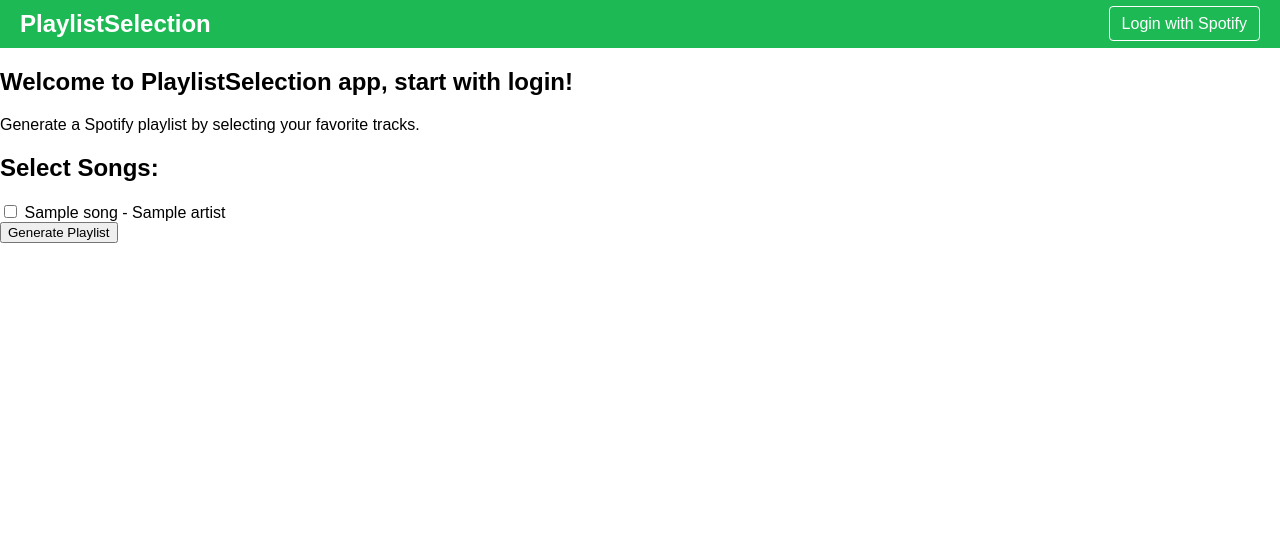
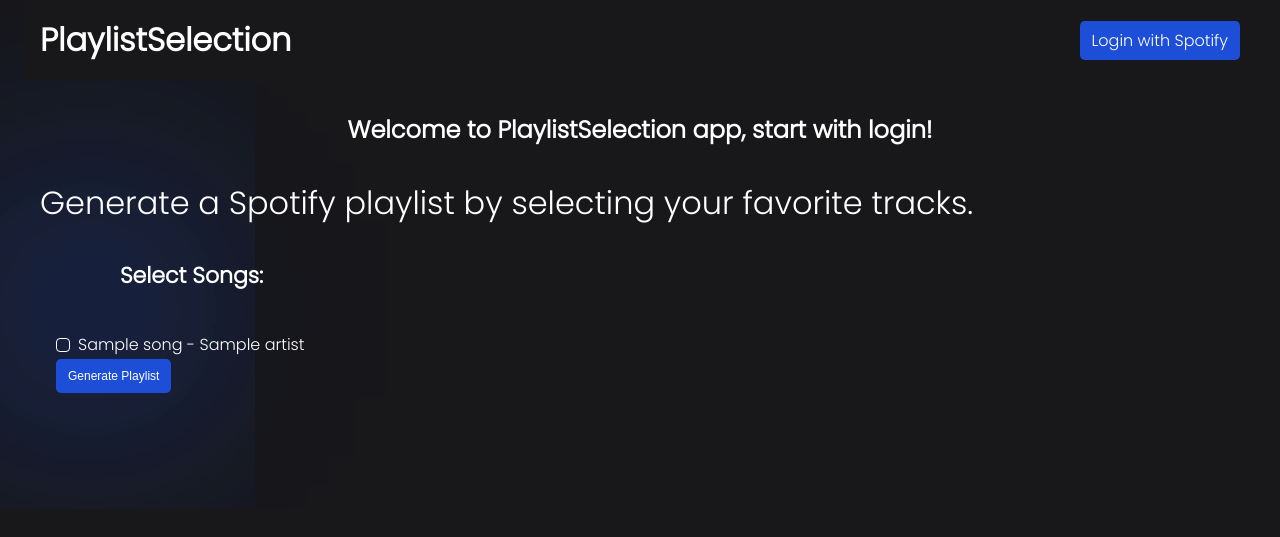
Before and after one commit to slavkostrov/playlist_selection, a FastAPI app: template app/templates/home.html in a window 1280 px wide. Shown: the top 537 px of the page. Run offline with FastAPI, Linux system fonts and the light colour scheme; the template is opened without the code that fills it: most values are stand-ins (such as "Sample title", 1, 10 or a date in 2020).

Commit message:
[ADD] frontend styles

```diff
--- a/app/static/style.css
+++ b/app/static/style.css
@@ -1,36 +1,172 @@
+@import url('https://fonts.googleapis.com/css2?family=Poppins:wght@300&display=swap');
+
 /* Your CSS styles for Spotify-like design */
+
+*{
+    padding: 0;
+    margin: 0;
+    outline: none;
+    border: none;
+    box-sizing: "border-box";
+}
+
+a{
+    text-decoration: none;
+}
+
 body {
-    font-family: Arial, sans-serif;
+    font-family: 'Poppins', sans-serif;
+    background-color: #18181B;
+}
+
+/* Style your header/navbar */
+.navbar {
+    background-color: #18181B;
+    color: #fff;
+    display: flex;
+    justify-content: space-between;
+    align-items: center;
+    padding: 1rem 1rem;
+    gap: 2rem;
+    margin: auto;
+    max-width: 1200px;
+}
+
+.logo h1 {
+    align-items: center;
+    text-align: center;
+    font-size: 2rem;
+}
+
+.login-section {
+    align-content: end;
+}
+
+.login-section a {
+    color: #fff;
+    background-color: #1d4ed8;
+    font-size: 1rem;
+    text-decoration: none;
+    padding: 8px 12px;
+    border-radius: 5px;
+    cursor: pointer;
+    transition: all 0.3s ease;
+}
+
+.login-section a:hover {
+    background-color: #1e40af;
+    color: #fff;
+}
+
+.greeting {
+    color: #fff;
+    max-width: 1200px;
+    margin: auto;
+    padding: 2rem 1rem;
+    text-align: center;
+}
+
+.generate {
+    color: #fff;
+    max-width: 1200px;
+    margin: auto;
+    text-align: left;
+}
+
+.generate p {
+    font-size: 2rem;
+}
+
+.generate h2 {
+    font-size: 22px;
+    padding: 2rem 5rem;
+}
+
+.blur {
+    position: absolute;
+    box-shadow: 50px 130px 1000px 50px #1d4ed8;
+    z-index: -100;
+}
+
+.search {
+    padding: 1rem 1rem;
+    padding-top: 1.5em;
+    justify-content: space-between;
+}
+
+.songs {
+    padding: 0.5rem 1rem;
+}
+
+.selected-songs{
+    float: right;
     margin: 0;
     padding: 0;
 }
 
-/* Style your header/navbar */
-.navbar {
-    background-color: #1DB954;
-    color: #fff;
-    display: flex;
-    justify-content: space-between;
-    align-items: center;
-    padding: 10px 20px;
+.custom-checkbox {
+    position: absolute;
+    z-index: -1;
+    opacity: 0;
 }
 
-.logo h1 {
-    margin: 0;
-    font-size: 24px;
+.custom-checkbox + label {
+    display: inline-flex;
+    align-items: center;
+    user-select: none;
+    cursor: pointer;
 }
 
-.login-section a {
-    color: #fff;
-    text-decoration: none;
-    padding: 8px 12px;
+.custom-checkbox + label::before {
+    content: '';
+    display: inline-block;
+    width: 0.75em;
+    height: 0.75em;
+    flex-shrink: 0;
+    flex-grow: 0;
     border: 1px solid #fff;
-    border-radius: 4px;
+    border-radius: 0.25em;
+    margin-right: 0.5em;
+    background-repeat: no-repeat;
+    background-position: center center;
+    background-size: 50% 50%;
+    cursor: pointer;
 }
 
-.login-section a:hover {
+.custom-checkbox:checked + label::before {
+    border-color: #fff;
+    background-color: #1e40af;
+    cursor: pointer;
+
+}
+
+.custom-checkbox:not(:disabled):not(:checked) + label:hover::before {
+    border-color: #fff;
+    background-color: #1d4ed8;
+}
+
+input[type=text]{
     background-color: #fff;
-    color: #1DB954;
+    color: #18181B;
+    padding: 10px 10px;
+    border-radius: 3px;
+    border: 1px solid #1d4ed8;
+}
+
+input[type=submit] {
+    color: #fff;
+    background-color: #1d4ed8;
+    font-size: 12px;
+    text-decoration: none;
+    padding: 10px 12px;
+    border-radius: 5px;
+    cursor: pointer;
+    transition: all 0.3s ease;
+}
+
+input[type=submit]:hover {
+    background-color: #1e40af;
+    color: #fff;
 }
 
 /* Other styles for your main content, footer, etc. */
--- a/app/templates/base.html
+++ b/app/templates/base.html
@@ -4,7 +4,8 @@
     <meta charset="UTF-8">
     <title>PlaylistSelection</title>
     <!-- Link to your CSS file -->
-    <link rel="stylesheet" href="{{ url_for('static', path='style.css') }}">
+    <!-- <link rel="stylesheet" href="{{ url_for('static', path='style.css') }}"> -->
+    <link rel="stylesheet" href="../static/style.css">
 </head>
 <body>
     <header class="navbar">
--- a/app/templates/home.html
+++ b/app/templates/home.html
@@ -1,22 +1,54 @@
 {% extends "base.html" %}
 
 {% block content %}
+    <div class="greeting">
         {% if current_user %}
             <h2>{{ current_user.get('display_name') }}, welcome to PlaylistSelection app!</h2>
         {% else %}
             <h2>Welcome to PlaylistSelection app, start with login!</h2>
         {% endif %}
+    </div>
+    <div class="generate">
+        <span class="blur"></span>
+        <span class="blur"></span>
         {% if songs %}
             <p>Generate a Spotify playlist by selecting your favorite tracks.</p>
             <h2>Select Songs:</h2>
+            <div class="form">
                 <form id="playlistForm" action="{{ url_for('generate_playlist') }}" method="post">
+                    <!-- TODO: Add search form -->
+                    <!-- <div class="search">
+                        TODO: Show list of selected songs
+                        <div class="selected-songs">
+                            <h2>Selected songs:</h2>
+                            <div class="selected-list">
+                                {% for song in songs %}
+                                    <input type="checkbox" id="song_{{ loop.index }}" class="custom-checkbox" name="selected_songs" value="{{ song.id }}">
+                                    <label for="song_{{ loop.index }}">{{ song.name }} - {{ song.artist }}</label><br>
+                                {% endfor %}
+                            </div>
+                        </div>
+                        <input type="text" placeholder="Search song">
+                        <input type="submit" value="Generate Playlist" onclick="prepareSelectedSongs()">
+                    </div> -->
+                    <div class="songs">
+                        {% for song in songs %}
+                            <input type="checkbox" id="song_{{ loop.index }}" class="custom-checkbox" name="selected_songs" value="{{ song.id }}">
+                            <label for="song_{{ loop.index }}">{{ song.name }} - {{ song.artist }}</label><br>
+                        {% endfor %}
+                        <input type="hidden" id="selectedSongsJSON" name="selected_songs_json">
+                        <input type="submit" value="Generate Playlist" onclick="prepareSelectedSongs()">
+                    </div>
+                </form>
+            </div>
+            <!-- <form id="playlistForm" action="{{ url_for('generate_playlist') }}" method="post">
                 {% for song in songs %}
                     <input type="checkbox" id="song_{{ loop.index }}" name="selected_songs" value="{{ song.id }}">
                     <label for="song_{{ loop.index }}">{{ song.name }} - {{ song.artist }}</label><br>
                 {% endfor %}
                 <input type="hidden" id="selectedSongsJSON" name="selected_songs_json">
                 <input type="submit" value="Generate Playlist" onclick="prepareSelectedSongs()">
-        </form>
+            </form> -->
             <script>
                 function prepareSelectedSongs() {
                     const selectedSongs = [];
@@ -33,5 +65,6 @@
                 }
             </script>
         {% endif %}
+    </div>
     <!-- Other content for the home page -->
 {% endblock %}
```
Lines whose indentation alone changed are shown as unchanged.
